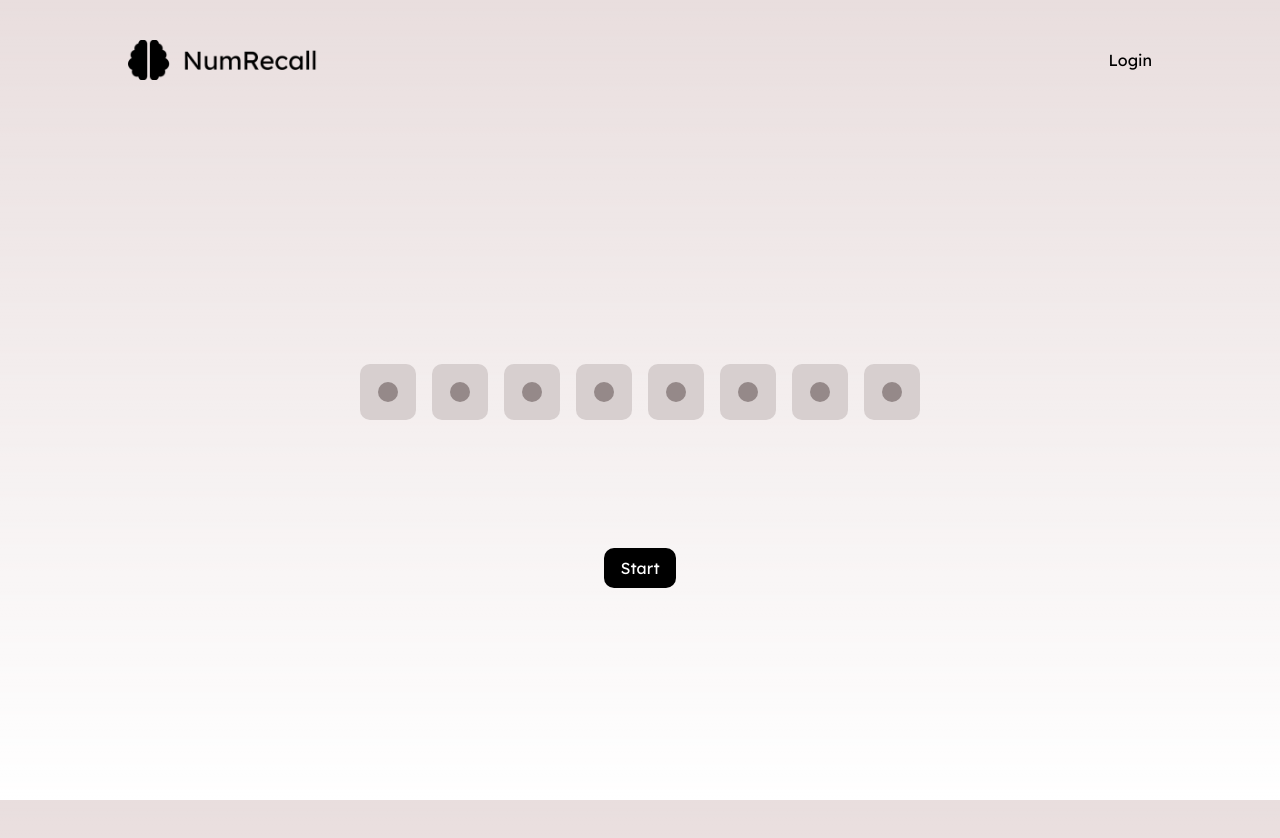
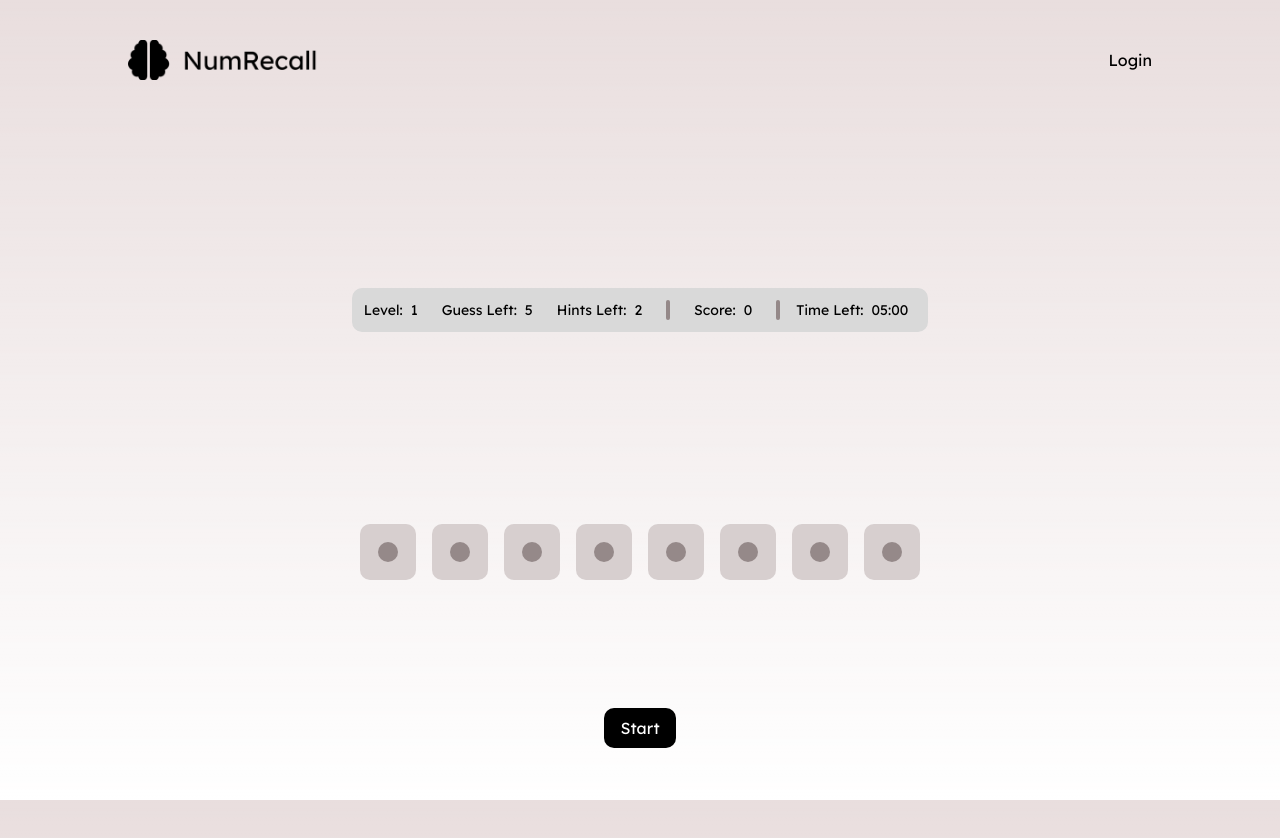
Before and after one commit to NavaneethNidadavolu/cs-161-individual-letter-detective, a Next.js app in the folder dev/frontend/: page /play in a window 1280 px wide. Shown: the top 838 px of the page. Built offline with nearby package versions, Linux system fonts and the light colour scheme.

Commit message:
basic game bar setup complete

```diff
--- a/dev/frontend/app/layout.tsx
+++ b/dev/frontend/app/layout.tsx
@@ -25,7 +25,7 @@ export default function RootLayout({
         <NavBar></NavBar>
         {children}
         <Analytics></Analytics>
-        <Toaster richColors position="top-right" />
+        <Toaster richColors position="bottom-right" />
       </body>
     </html>
   );
--- a/dev/frontend/app/play/page.tsx
+++ b/dev/frontend/app/play/page.tsx
@@ -1,5 +1,6 @@
 'use client'
 
+import Link from "next/link";
 import { useEffect, useState } from "react";
 import { toast } from "sonner";
 
@@ -7,10 +8,12 @@ import { toast } from "sonner";
 interface LevelData {
     level: number,
     score: number,
+    number: string,
     time_left: number,
-    number: string,
     hints_left: number,
-    hints: boolean[]
+    guess_left: number,
+    hints: boolean[],
+    isRevealed: boolean
 }
 
 
@@ -46,14 +49,17 @@ export default function Play() {
     const [level, setLevel] = useState<LevelData>({
         level: 0,
         score: 0,
+        number: "",
         time_left: 0,
-        number: "",
         hints_left: 0,
+        guess_left: 0,
         hints: [],
+        isRevealed: false
     });
-    const [revealing, setRevealing] = useState(true);
+    const [revealing, setRevealing] = useState(false);
     const [currentReveal, setCurrentReveal] = useState(-1);
     const [revealingPattern, setRevealingPattern] = useState<number[]>([]);
+    const [currentGuess, setCurrentGuess] = useState("");
 
     useEffect(() => {
 
@@ -66,7 +72,9 @@ export default function Play() {
             number: number,
             time_left: 300,
             hints_left: Math.ceil((number.length / 2) / 2),
+            guess_left: 5,
             hints: Array(number.length).fill(false),
+            isRevealed: false
         });
 
         let pattern = Array.from({ length: number.length }, (_, index) => index);
@@ -76,7 +84,6 @@ export default function Play() {
 
     function revealNext(currentIndex: number) {
         if (currentIndex < revealingPattern.length) {
-            console.log("Revealing: " + revealingPattern[currentIndex]);
             setTimeout(() => {
                 setCurrentReveal(revealingPattern[currentIndex + 1]);
                 revealNext(currentIndex + 1);
@@ -84,23 +91,67 @@ export default function Play() {
         }
         else {
             setCurrentReveal(-1);
+            setLevel({
+                ...level,
+                isRevealed: true
+            });
         }
     }
 
     return (
-        <div className="flex min-h-screen flex-col items-center justify-center p-24">
+        <div className="flex min-h-screen flex-col items-center mt-20 p-24">
 
             {loading
                 ? (<div className="">
-                    Loading
+                    <div role="status">
+                        <svg aria-hidden="true" className="inline w-8 h-8 text-gray-200 animate-spin dark:text-gray-600 fill-green-500" viewBox="0 0 100 101" fill="none" xmlns="http://www.w3.org/2000/svg">
+                            <path d="M100 50.5908C100 78.2051 77.6142 100.591 50 100.591C22.3858 100.591 0 78.2051 0 50.5908C0 22.9766 22.3858 0.59082 50 0.59082C77.6142 0.59082 100 22.9766 100 50.5908ZM9.08144 50.5908C9.08144 73.1895 27.4013 91.5094 50 91.5094C72.5987 91.5094 90.9186 73.1895 90.9186 50.5908C90.9186 27.9921 72.5987 9.67226 50 9.67226C27.4013 9.67226 9.08144 27.9921 9.08144 50.5908Z" fill="currentColor" />
+                            <path d="M93.9676 39.0409C96.393 38.4038 97.8624 35.9116 97.0079 33.5539C95.2932 28.8227 92.871 24.3692 89.8167 20.348C85.8452 15.1192 80.8826 10.7238 75.2124 7.41289C69.5422 4.10194 63.2754 1.94025 56.7698 1.05124C51.7666 0.367541 46.6976 0.446843 41.7345 1.27873C39.2613 1.69328 37.813 4.19778 38.4501 6.62326C39.0873 9.04874 41.5694 10.4717 44.0505 10.1071C47.8511 9.54855 51.7191 9.52689 55.5402 10.0491C60.8642 10.7766 65.9928 12.5457 70.6331 15.2552C75.2735 17.9648 79.3347 21.5619 82.5849 25.841C84.9175 28.9121 86.7997 32.2913 88.1811 35.8758C89.083 38.2158 91.5421 39.6781 93.9676 39.0409Z" fill="currentFill" />
+                        </svg>
+                        <span className="sr-only">Loading...</span>
+                    </div>
                 </div>)
                 : (
                     <>
+                        <div className="mb-40">
+                            <div className="flex flex-row items-center justify-center text-sm m-8 rounded-[10px] bg-[#D9D9D9]">
+                                <div className="flex flex-row justify-around rounded-[10px] p-3 bg-[var(--sub-alt-color)] text-[var(--sub-color)]">
+                                    <div className="grid grid-col-3 grid-flow-col gap-4">
+                                        <div className="flex flex-row">
+                                            <div>Level: </div>
+                                            <div className="mx-2">{level.level}</div>
+                                        </div>
+                                        <div className="flex flex-row">
+                                            <div>Guess Left: </div>
+                                            <div className="mx-2">{level.guess_left}</div>
+                                        </div>
+                                        <div className="flex flex-row">
+                                            <div>Hints Left: </div>
+                                            <div className="mx-2">{level.hints_left}</div>
+                                        </div>
+                                    </div>
+
+                                    <div className="w-1 mx-4 rounded h-5 bg-[var(--bg-num-block-hide)]"></div>
+
+                                    <div className="flex flex-row">
+                                        <div className="ml-2">Score: </div>
+                                        <div className="mx-2">{level.score}</div>
+                                    </div>
+
+                                    <div className="w-1 mx-4 rounded h-5 bg-[var(--bg-num-block-hide)]"></div>
+
+                                    <div className="flex flex-row">
+                                        <div>Time Left: </div>
+                                        <div className="mx-2">05:00</div>
+                                    </div>
+                                </div>
+                            </div >
+                        </div>
                         <div className="flex justify-between">
                             {
                                 String(level.number).split("").map((item, index) => {
                                     return (
-                                        <button key={index} onClick={() => {
+                                        <button key={index} disabled={!level.isRevealed} onClick={() => {
                                             if (level.hints_left > 0) {
                                                 if (level.hints[index]) {
                                                     toast.info("Hint already revealed");
@@ -133,20 +184,60 @@ export default function Play() {
                             }
                         </div>
                         <div>
-                            <button className='bg-black text-white text-center rounded-[10px] px-4 py-2 m-2 hover:scale-110 mt-32' onClick={() => {
-                                console.log("level: " + level.level);
-                                console.log("number: " + level.number);
-                                console.log("revealingPattern: " + revealingPattern);
-                                setRevealing(true);
-                                revealNext(-1);
-                            }}>
-                                Start
-                            </button>
+                            {
+                                level.isRevealed
+                                    ? (
+                                        <div className="flex flex-col items-center">
+                                            <div>
+
+                                                <input className="w-60 rounded-[10px] px-4 py-2 m-2 mt-32 border-slate-400 border-2" onChange={(e) => {
+                                                    setCurrentGuess(e.target.value);
+                                                }}></input>
+
+                                                <button className='bg-black text-white text-center rounded-[10px] px-4 py-2 m-2 hover:scale-110 mt-4' onClick={() => {
+                                                    if (level.guess_left > 0) {
+                                                        if (currentGuess == level.number) {
+                                                            toast.success("You guessed it right");
+                                                        }
+                                                        else {
+                                                            toast.warning("Wrong guess");
+                                                        }
+                                                        setLevel({
+                                                            ...level,
+                                                            guess_left: level.guess_left - 1
+                                                        });
+                                                    }
+                                                    else {
+                                                        toast.warning("All attempts have been exhausted.")
+                                                    }
+                                                }}>
+                                                    Guess
+                                                </button>
+                                            </div>
+                                            <div>
+                                                <Link href='/'>
+                                                    <button className='bg-[#FF0000] text-white text-center rounded-[10px] px-4 py-2 m-2 hover:scale-110 mt-12'>
+                                                        Exit Game
+                                                    </button>
+                                                </Link>
+                                            </div>
+                                        </div>
+                                    )
+                                    : (
+                                        <button className='bg-black text-white text-center rounded-[10px] px-4 py-2 m-2 hover:scale-110 mt-32' disabled={revealing} onClick={() => {
+                                            console.log("Current Number: " + level.number);
+                                            setRevealing(true);
+                                            revealNext(-1);
+                                        }}>
+                                            Start
+                                        </button>
+                                    )
+                            }
                         </div>
                     </>
                 )
             }
 
-        </div>
+        </div >
     );
 }
```
